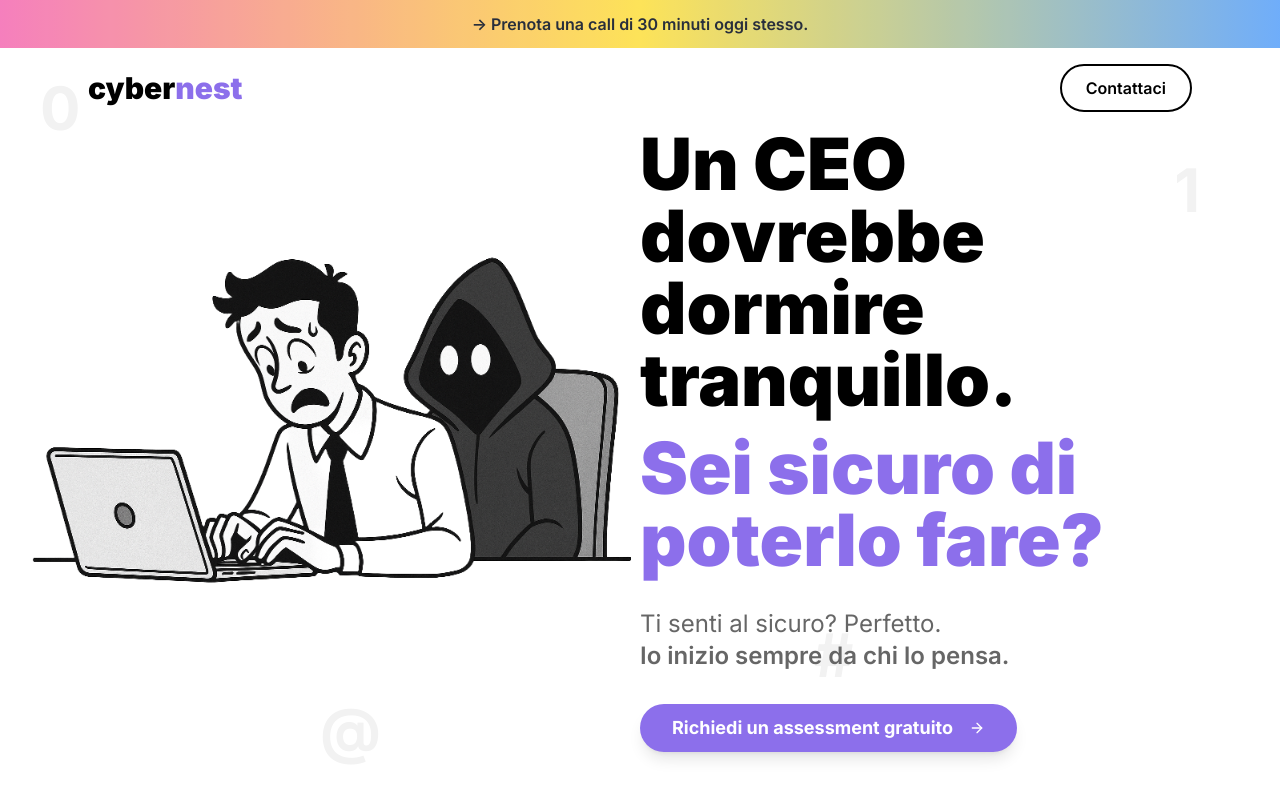
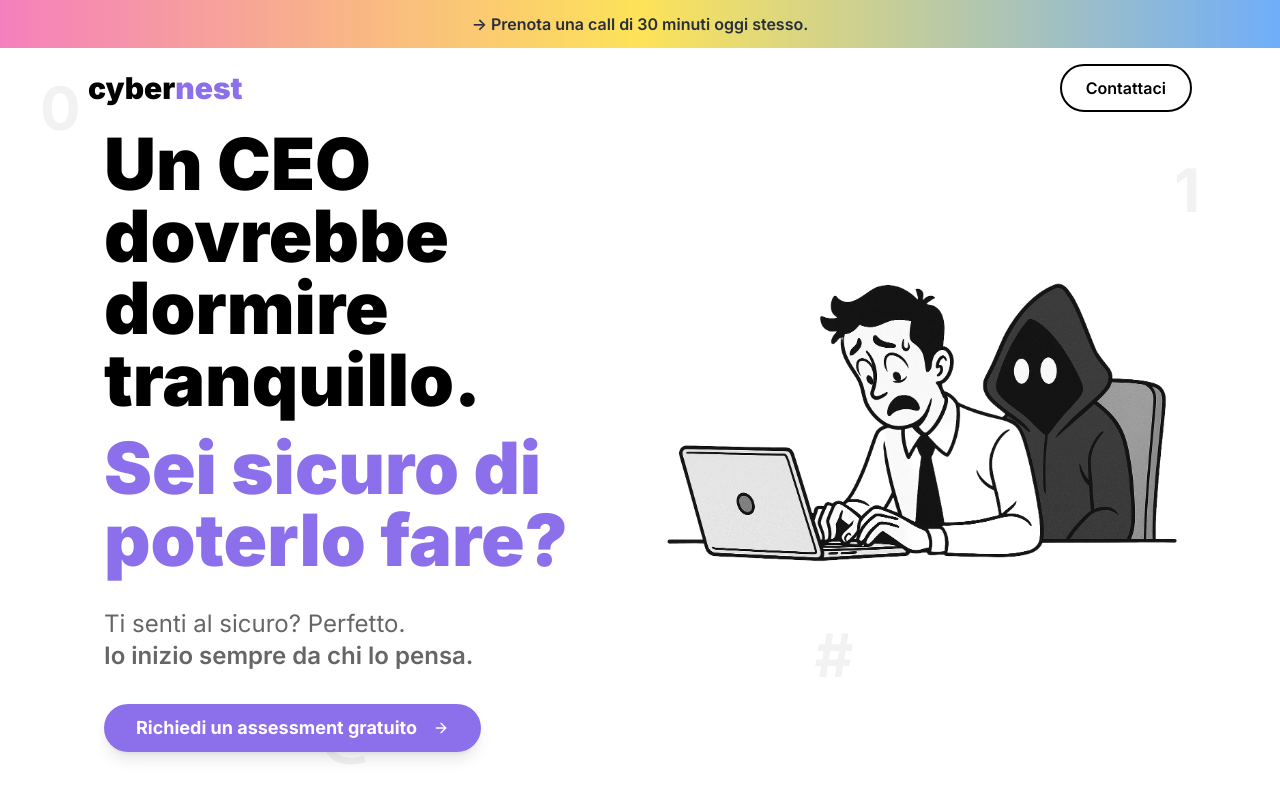
Before and after one commit to zSkallywag/zskallywag2.github.io, a React (Vite) app: page / in a window 1280 px wide. Shown: the top 800 px of the page. Built offline with nearby package versions, Linux system fonts and the light colour scheme; the HTML template or start-up script is replaced by a standard one.

Commit message:
Update Hero.tsx

```diff
--- a/src/components/Hero.tsx
+++ b/src/components/Hero.tsx
@@ -15,7 +15,7 @@ export const Hero = () => {
   };
 
   return (
-    <section className="relative flex flex-col-reverse md:flex-row items-center justify-center overflow-x-clip overflow-y-visible bg-background px-4 sm:px-6 pt-24 pb-16 md:pt-32 md:pb-24">
+    <section className="relative min-h-screen flex items-center justify-center overflow-x-clip overflow-y-visible bg-background px-4 sm:px-6 pt-24 pb-16 md:pt-32 md:pb-24">
       {/* Animated background elements */}
       <div className="absolute inset-0 pointer-events-none overflow-hidden">
         <div className="absolute top-20 left-10 text-6xl font-bold opacity-5 animate-float">0</div>
@@ -39,24 +39,10 @@ export const Hero = () => {
         </div>
       </div>
 
-      {/* Illustration (mobile-first order) */}
-      <div className="relative w-full md:w-1/2 flex justify-center mb-10 md:mb-0 z-10">
-        <div
-          className={`transition-all duration-1000 ${
-            isVisible ? "opacity-100 translate-y-0" : "opacity-0 translate-y-10"
-          }`}
-        >
-          <img
-            src={heroImage}
-            alt="CEO preoccupato con hacker alle spalle"
-            className="max-w-[90%] md:max-w-full h-auto mx-auto animate-float object-contain"
-            style={{ animationDuration: "8s" }}
-          />
-        </div>
-      </div>
-
+      <div className="container mx-auto max-w-6xl relative z-10">
+        <div className="grid md:grid-cols-2 gap-10 items-center">
           {/* Text Content */}
-      <div className="w-full md:w-1/2 space-y-8 text-center md:text-left z-20">
+          <div className="space-y-8 text-center md:text-left px-2">
             <div className="space-y-4">
               <h1
                 className={`text-4xl sm:text-5xl md:text-7xl font-black leading-tight transition-all duration-800 ${
@@ -100,6 +86,24 @@ export const Hero = () => {
               </Button>
             </div>
           </div>
+
+          {/* Illustration */}
+          <div className="relative flex justify-center md:justify-end">
+            <div
+              className={`transition-all duration-1000 ${
+                isVisible ? "opacity-100 translate-y-0" : "opacity-0 translate-y-10"
+              }`}
+            >
+              <img
+                src={heroImage}
+                alt="CEO preoccupato con hacker alle spalle"
+                className="max-w-[85%] md:max-w-full h-auto animate-float object-contain"
+                style={{ animationDuration: "8s" }}
+              />
+            </div>
+          </div>
+        </div>
+      </div>
     </section>
   );
 };
```
Lines whose indentation alone changed are shown as unchanged.
